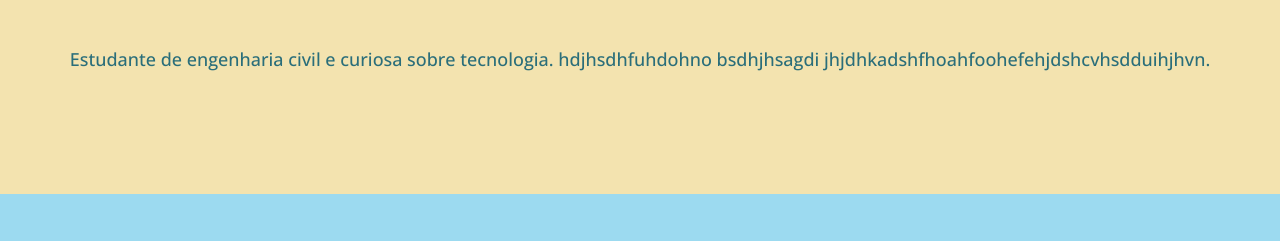
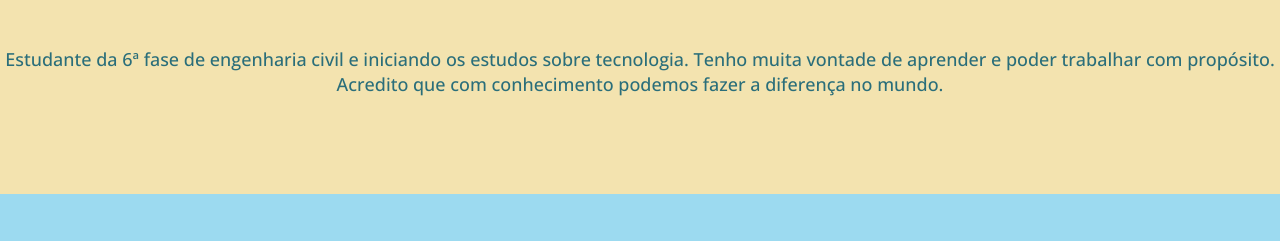
Before and after one commit to ferreiradaya/ProjetoFinal_Html_Css_PretaLab_Dayani_Silva, a plain HTML site: page index.html in a window 1280 px wide. Shown: the part 529-770 px from the top of the page. Drawn offline with nearby package versions, Linux system fonts and the light colour scheme.

Commit message:
inserindo resumo

```diff
--- a/index.html
+++ b/index.html
@@ -36,8 +36,7 @@
           <h2>Estudante de Tecnologia</h2>
         </div>
         <div class="resumo">
-          <p>Estudante de engenharia civil e curiosa sobre tecnologia. hdjhsdhfuhdohno bsdhjhsagdi
-            jhjdhkadshfhoahfoohefehjdshcvhsdduihjhvn.</p>
+          <p>Estudante da 6ª fase de engenharia civil e iniciando os estudos sobre tecnologia. Tenho muita vontade de aprender e poder trabalhar com propósito. Acredito que com conhecimento podemos fazer a diferença no mundo. </p>
         </div>
       </div>
     </selection>
```
